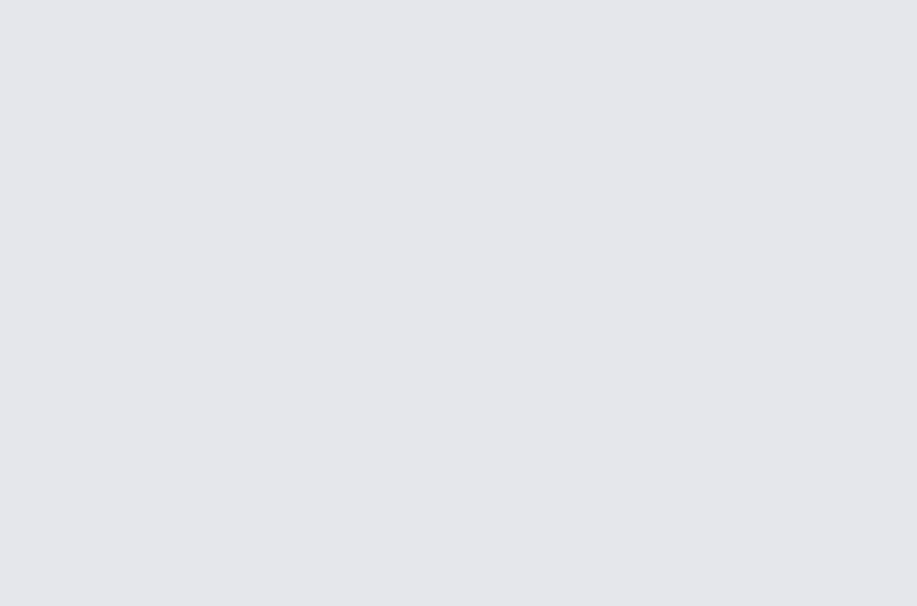
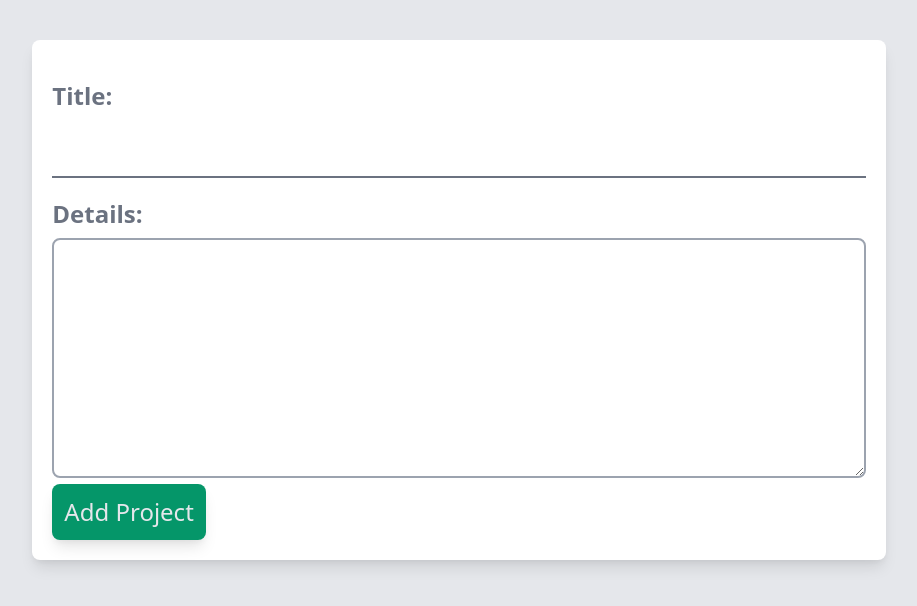
Before and after one commit to BUddha10/project-planner, a Vue app: page /add in a window 1280 px wide. Before the commit this address had no page. Shown: the top 606 px of the page, without its empty margins (181-1098 px from the left). Built offline with nearby package versions, Linux system fonts and the light colour scheme.

Commit message:
feat: add create project card

```diff
--- a/src/App.vue
+++ b/src/App.vue
@@ -1,6 +1,6 @@
 <template>
   <div class="min-h-screen min-w-full bg-gray-200">
-    <div class="mx-auto pt-10 text-3xl w-4/6 items-center">
+    <div class="mx-auto pt-10 w-4/6 items-center">
       <router-view />
     </div>
   </div>
--- a/src/components/Project.vue
+++ b/src/components/Project.vue
@@ -9,7 +9,7 @@
       border-1 border-l-8 border-red-400
       shadow-lg
     "
-    :class="{'border-green-400': project.complete}"
+    :class="{ 'border-green-400': project.complete }"
   >
     <div class="flex justify-between items-center">
       <h3 class="cursor-pointer" @click="showDetail = !showDetail">
@@ -28,6 +28,7 @@
         <span
           @click="toggleComplete"
           class="material-icons text-gray-400 hover:text-gray-700"
+          :class="{ 'text-green-400': project.complete }"
         >
           done
         </span>
--- a/src/router/index.js
+++ b/src/router/index.js
@@ -1,11 +1,17 @@
 import { createRouter, createWebHistory } from "vue-router";
 import Home from "../views/Home.vue";
+import AddProject from "../views/AddProject.vue";
 
 const routes = [
   {
     path: "/",
     name: "Home",
     component: Home,
+  },
+  {
+    path: "/add",
+    name: "AddProject",
+    component: AddProject,
   },
 ];
 
--- /dev/null
+++ b/src/views/AddProject.vue
@@ -0,0 +1,77 @@
+<template>
+  <form
+    @submit.prevent="handleSubmit"
+    class="bg-white p-5 rounded-lg shadow-lg"
+  >
+    <label class="block text-gray-500 text-xl lg:text-2xl font-bold mt-5 mb-2"
+      >Title:</label
+    >
+    <input
+      type="text"
+      v-model="title"
+      class="
+        p-2
+        lg:p-3
+        text-xl
+        lg:text-2xl
+        focus:
+        outline-none
+        border-b-2 border-gray-500
+        w-full
+        border-box
+      "
+    />
+    <label class="block text-gray-500 text-xl lg:text-2xl font-bold mt-5 mb-2"
+      >Details:</label
+    >
+    <textarea
+      v-model="detail"
+      class="
+        text-xl
+        lg:text-2xl
+        rounded-lg
+        border-2 border-gray-400
+        focus:
+        outline-none
+        p-2
+        w-full
+        h-60
+      "
+    ></textarea>
+
+    <button
+      class="
+        bg-green-600
+        text-gray-200
+        hover:bg-green-400 hover:text-gray-100 hover:shadow-2xl
+        p-3
+        border-0
+        rounded-lg
+        text-xl
+        lg:text-2xl
+        items-end
+        shadow-lg
+      "
+    >
+      Add Project
+    </button>
+  </form>
+</template>
+
+<script>
+export default {
+  data() {
+    return {
+      title: "",
+      detail: "",
+    };
+  },
+  methods: {
+    handleSubmit() {
+      console.log(this.title, this.detail);
+    },
+  },
+};
+</script>
+
+<style lang="scss" scoped></style>
```
